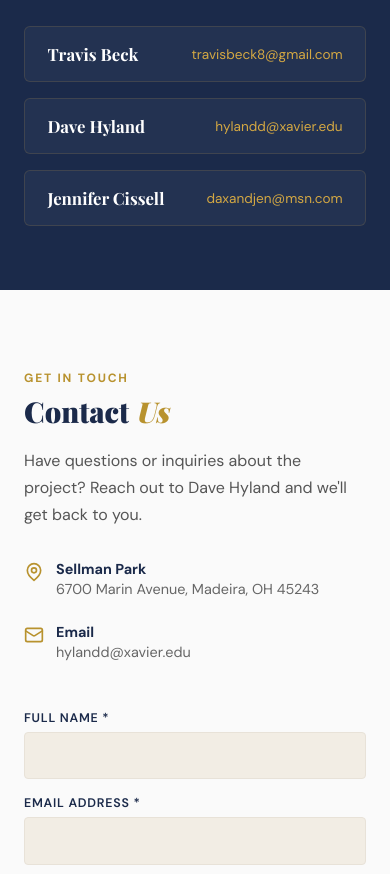
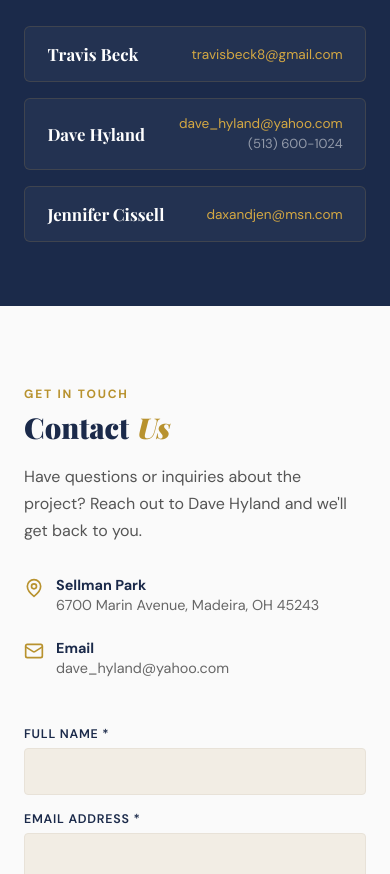
Before and after one commit to jordanbeck8/madeira-field-of-dreams, a React (Vite) app: page / in a window 390 px wide. Shown: the part 7565-8439 px from the top of the page. Built offline with nearby package versions, Linux system fonts and the light colour scheme; a web font is replaced by a local one.

Commit message:
Update Dave Hyland email and phone, update contact info sitewide

```diff
--- a/src/App.jsx
+++ b/src/App.jsx
@@ -433,7 +433,7 @@ export default function MadeiraFieldOfDreams() {
             <div style={{ display: "flex", flexDirection: "column", gap: "1rem", maxWidth: 500, margin: "1.5rem auto 0" }}>
               {[
                 { name: "Travis Beck", email: "travisbeck8@gmail.com" },
-                { name: "Dave Hyland", email: "hylandd@xavier.edu" },
+                { name: "Dave Hyland", email: "dave_hyland@yahoo.com", phone: "(513) 600-1024" },
                 { name: "Jennifer Cissell", email: "daxandjen@msn.com" },
               ].map((member, i) => (
                 <div key={i} style={{
@@ -442,7 +442,10 @@ export default function MadeiraFieldOfDreams() {
                   borderRadius: 6, padding: "1rem 1.4rem",
                 }}>
                   <span style={{ fontFamily: "var(--fd)", fontWeight: 700, fontSize: "1.05rem", color: "#fff" }}>{member.name}</span>
-                  <a href={"mailto:" + member.email} style={{ color: "#D4A843", fontSize: "0.85rem", textDecoration: "none" }}>{member.email}</a>
+                  <div style={{ textAlign: "right" }}>
+                    <a href={"mailto:" + member.email} style={{ color: "#D4A843", fontSize: "0.85rem", textDecoration: "none", display: "block" }}>{member.email}</a>
+                    {member.phone && <a href={"tel:" + member.phone.replace(/[^0-9+]/g, "")} style={{ color: "rgba(255,255,255,0.5)", fontSize: "0.82rem", textDecoration: "none" }}>{member.phone}</a>}
+                  </div>
                 </div>
               ))}
             </div>
@@ -470,7 +473,7 @@ export default function MadeiraFieldOfDreams() {
               <Mail size={20} color="#B8922E" style={{ marginTop: 2, flexShrink: 0 }} />
               <div>
                 <strong style={{ color: "#1B2A4A", fontSize: "0.9rem", display: "block" }}>Email</strong>
-                <span style={{ color: "#666", fontSize: "0.9rem" }}>hylandd@xavier.edu</span>
+                <span style={{ color: "#666", fontSize: "0.9rem" }}>dave_hyland@yahoo.com</span>
               </div>
             </div>
           </Reveal>
```
